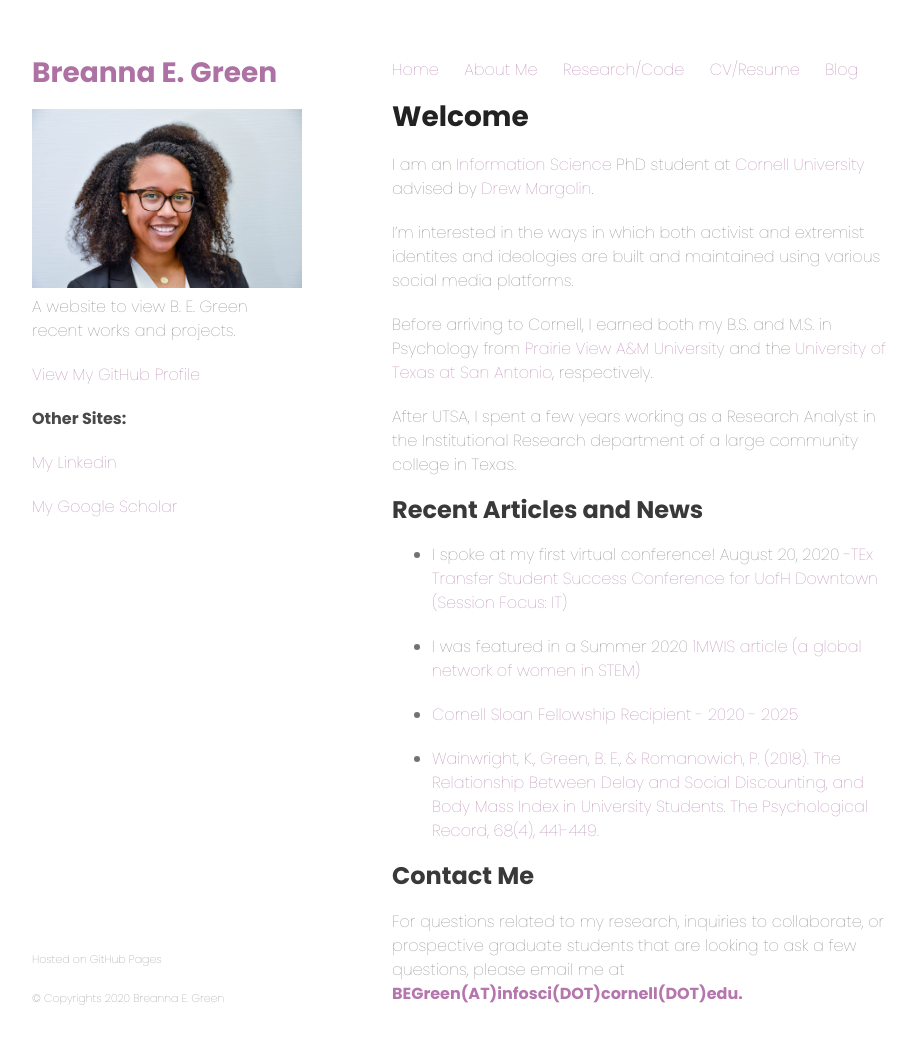
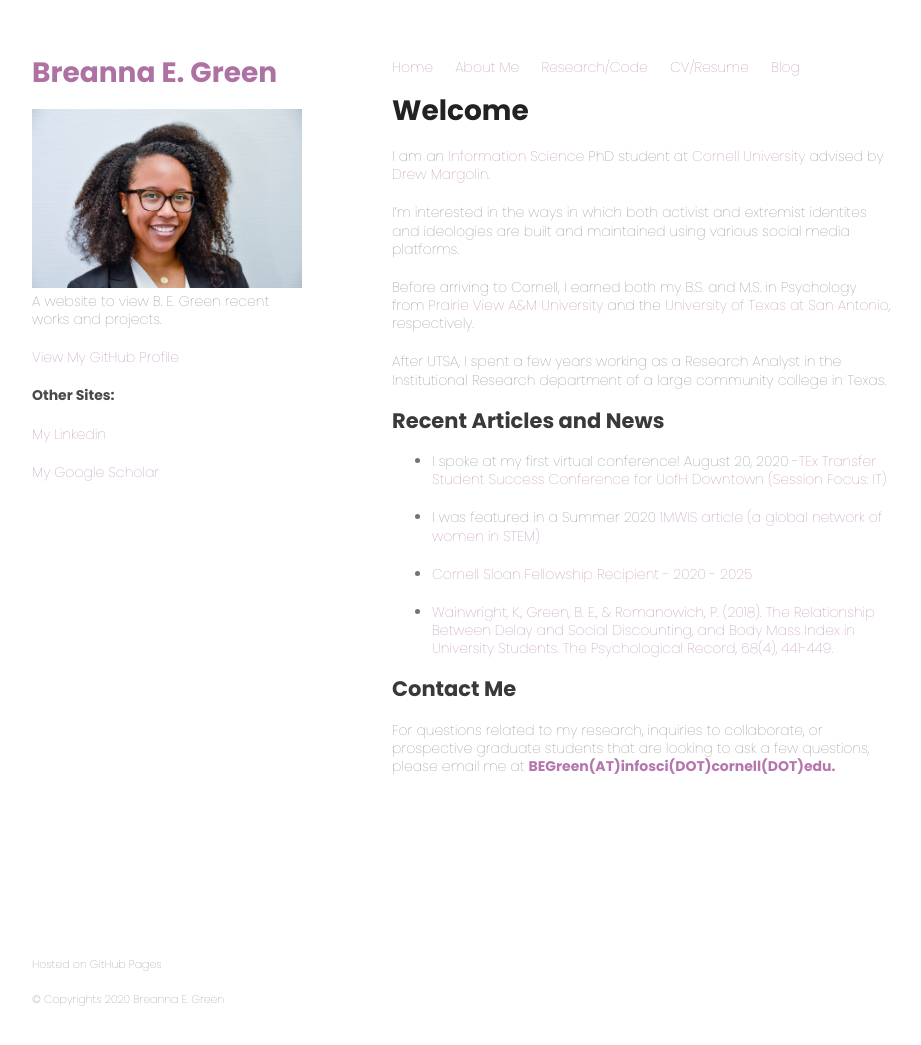
Before and after one commit to bregreen/bregreen.github.io, a Jekyll site: the page built from index.md, in a window 1280 px wide and 1076 px high. Shown: the top 1045 px of the window, without its empty margins (178-1099 px from the left). Built offline with Jekyll 4.4.1, drawn with Linux system fonts in a browser that asks for light colours; nearby versions of some CDN libraries.

Commit message:
Update jekyll-theme-minimal.scss

```diff
--- a/_sass/jekyll-theme-minimal.scss
+++ b/_sass/jekyll-theme-minimal.scss
@@ -5,7 +5,7 @@
 body {
   background-color: #ffffff;
   padding:50px;
-  font: 16px/1.5 "Poppins", "Noto Sans", Helvetica, Arial, sans-serif;
+  font: 14px/1.3 "Poppins", "Noto Sans", Helvetica, Arial, sans-serif;
   color:#727272;
   font-weight:400;
 }
```
